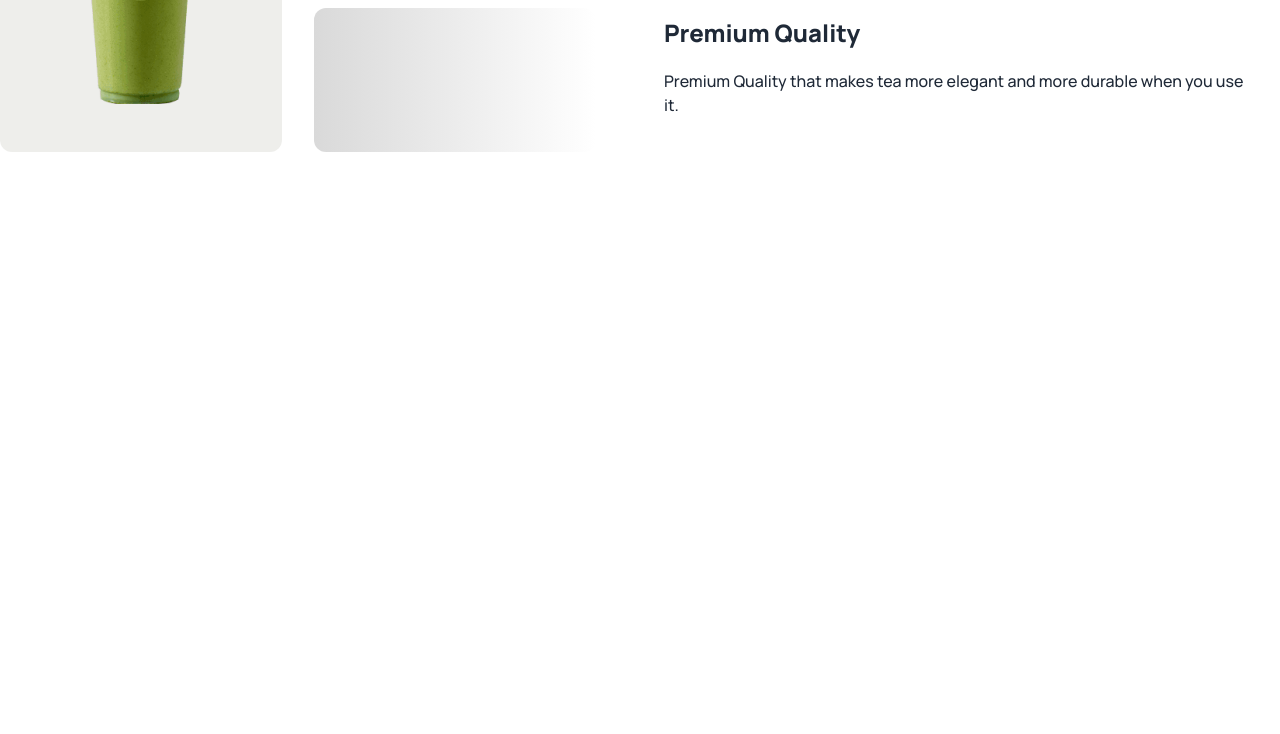
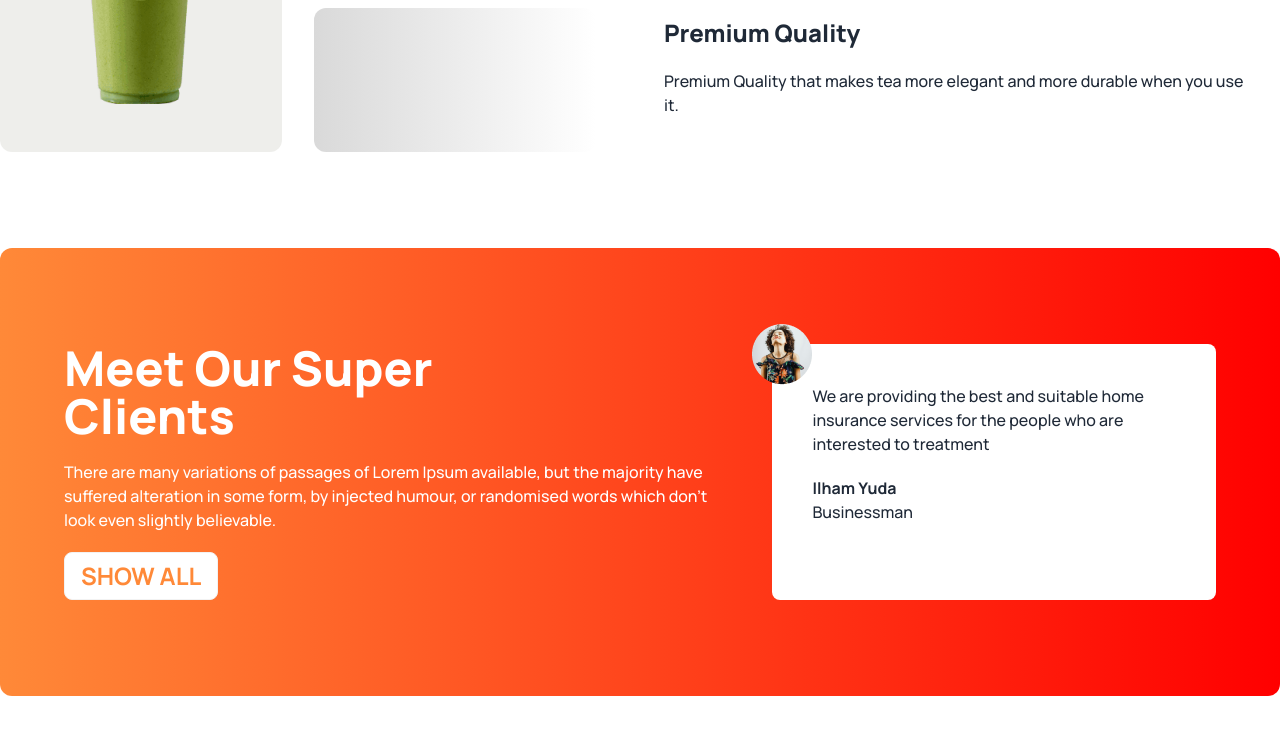
Before and after one commit to Rajib-10/tea-house-with-daisy, a plain HTML site: page index.html in a window 1280 px wide. Shown: the part 1567-2301 px from the top of the page. Before the commit the page ends 1815 px from the top, so only its background shows below. Drawn offline with nearby package versions, Linux system fonts and the light colour scheme.

Commit message:
customer reviews added

```diff
--- a/index.html
+++ b/index.html
@@ -137,6 +137,23 @@
         </div>
       </section>
 
+      <!-- meet our client section   -->
+      <section class="my-24 flex flex-col lg:flex-row gap-12 rounded-xl bg-gradient-to-r from-[#FF8938] to-[#F00] px-16 py-24">
+        <div class="space-y-5">
+          <h2 class="text-5xl font-extrabold text-white">Meet Our Super <br> Clients</h2>
+          <p class="font-medium text-white">There are many variations of passages of Lorem Ipsum available, but the majority have suffered alteration in some form, by injected humour, or randomised words which don't look even slightly believable. </p>
+          <button class="btn bg-white text-2xl font-bold text-[#FF8938]">Show All</button>
+        </div>
+
+        <div class="p-10 rounded-lg bg-white relative">
+          <img class="absolute -top-5 -left-5" src="./images/client.png" alt="">
+          <p class="font-medium">We are providing the best and suitable home insurance services for the people who are interested to treatment</p>
+          <h4 class="font-bold mt-5">Ilham Yuda</h4>
+          <p class="font-medium">Businessman</p>
+        </div>
+
+      </section>
+
     </main>
     <footer></footer>
 </body>
```
